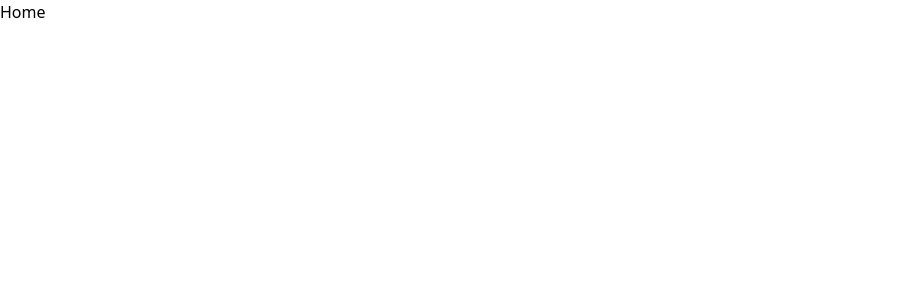
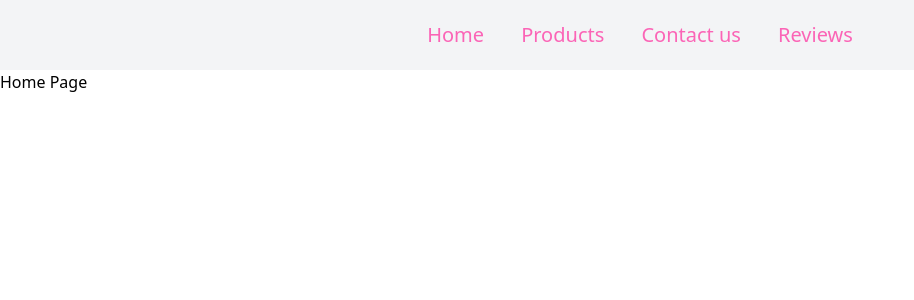
Before and after one commit to Nadeesha-Tennakoon/Crystal-Beauty-Clear, a React (Vite) app in the folder frontend/: page / in a window 1280 px wide. Shown: the top 300 px of the page, without its empty margins (0-914 px from the left). Built offline with nearby package versions, Linux system fonts and the light colour scheme.

Commit message:
Header,Product Page & Product Card 🎁

```diff
--- a/frontend/src/App.jsx
+++ b/frontend/src/App.jsx
@@ -4,6 +4,7 @@ import AdminPage from "./pages/adminPage";
 import LoginPage from "./pages/loginPage";
 import { Toaster } from "react-hot-toast";
 import RegisterPage from "./pages/client/register";
+import HomePage from "./pages/homePage";
 function App() {
   return (
     <BrowserRouter>
@@ -12,8 +13,7 @@ function App() {
         <Route path="/admin/*" element={<AdminPage />} />
         <Route path="login" element={<LoginPage />} />
         <Route path="register" element={<RegisterPage />} />
-        <Route path="/" element={<h1>Home</h1>} />
-        <Route path="/*" element={<h1>404-Not Found</h1>} />
+        <Route path="/*" element={<HomePage />} />
       </Routes>
     </BrowserRouter>
   );
--- a/frontend/src/components/header.jsx
+++ b/frontend/src/components/header.jsx
@@ -1,7 +1,14 @@
+import { Link } from "react-router-dom";
+
 export default function Header() {
   return (
-    <div>
-      <h1>My Stores</h1>
-    </div>
+    <header className="h-[70px] w-full flex justify-center items-center bg-gray-100">
+      <div className="w-[500px] h-full flex items-center justify-evenly text-xl text-pink-400">
+        <Link to="/">Home</Link>
+        <Link to="/products">Products</Link>
+        <Link to="/contact">Contact us</Link>
+        <Link to="/review">Reviews</Link>
+      </div>
+    </header>
   );
 }
--- a/frontend/src/components/productCard.jsx
+++ b/frontend/src/components/productCard.jsx
@@ -1,10 +1,21 @@
+import { Link } from "react-router-dom";
+
 export default function ProductCard(props) {
+  const product = props.product;
   return (
-    <div>
-      <h1>{props.name}</h1>
-      <p>{props.description}</p>
-      <p>{props.price}</p>
-      <button>Add to cart</button>
-    </div>
+    <Link className="w-[250px] h-[350px] m-4 shadow-2xl">
+      <img className="w-full h-[220px] object-cover" src={product.images[0]} />
+      <div className="h-[110px] w-full flex justify-center flex-col px-4">
+        <p className="text-gray-400">{product.productId}</p>
+        <p className="text-lg font-bold">{product.name}</p>
+        <p className="text-lg text-pink-400">
+          {product.price.toFixed(2)}
+          <span className="line-through text-gray-400 text-sm ml-2">
+            {product.price < product.labeledPrice &&
+              product.labeledPrice.toFixed(2)}
+          </span>
+        </p>
+      </div>
+    </Link>
   );
 }
--- /dev/null
+++ b/frontend/src/pages/client/productsPage.jsx
@@ -0,0 +1,33 @@
+import { useEffect, useState } from "react";
+import axios from "axios";
+import Loader from "../../components/loader";
+import ProductCard from "../../components/productCard";
+
+export default function ProductsPage() {
+  const [productList, setProductList] = useState([]);
+  const [productsLoaded, setProductsLoaded] = useState(false);
+
+  useEffect(() => {
+    if (!productsLoaded) {
+      axios
+        .get(import.meta.env.VITE_BACKEND_URL + "/api/product")
+        .then((res) => {
+          setProductList(res.data);
+          setProductsLoaded(true);
+        });
+    }
+  }, [productsLoaded]);
+  return (
+    <div className="h-full w-full">
+      {productsLoaded ? (
+        <div className="w-full h-full flex flex-wrap justify-center ">
+          {productList.map((product) => {
+            return <ProductCard key={product.productId} product={product} />;
+          })}
+        </div>
+      ) : (
+        <Loader />
+      )}
+    </div>
+  );
+}
--- /dev/null
+++ b/frontend/src/pages/homePage.jsx
@@ -0,0 +1,18 @@
+import { Route, Routes } from "react-router-dom";
+import Header from "../components/header";
+import ProductsPage from "./client/productsPage";
+
+export default function HomePage() {
+  return (
+    <div className="w-full h-screen max-h-screen">
+      <Header />
+      <div className="w-full min-h-[calc(100vh-70px)]">
+        <Routes path="/*">
+          <Route path="/" element={<h1>Home Page</h1>} />
+          <Route path="/products" element={<ProductsPage />} />
+          <Route path="/*" element={<h1>404 Not Found</h1>} />
+        </Routes>
+      </div>
+    </div>
+  );
+}
```
